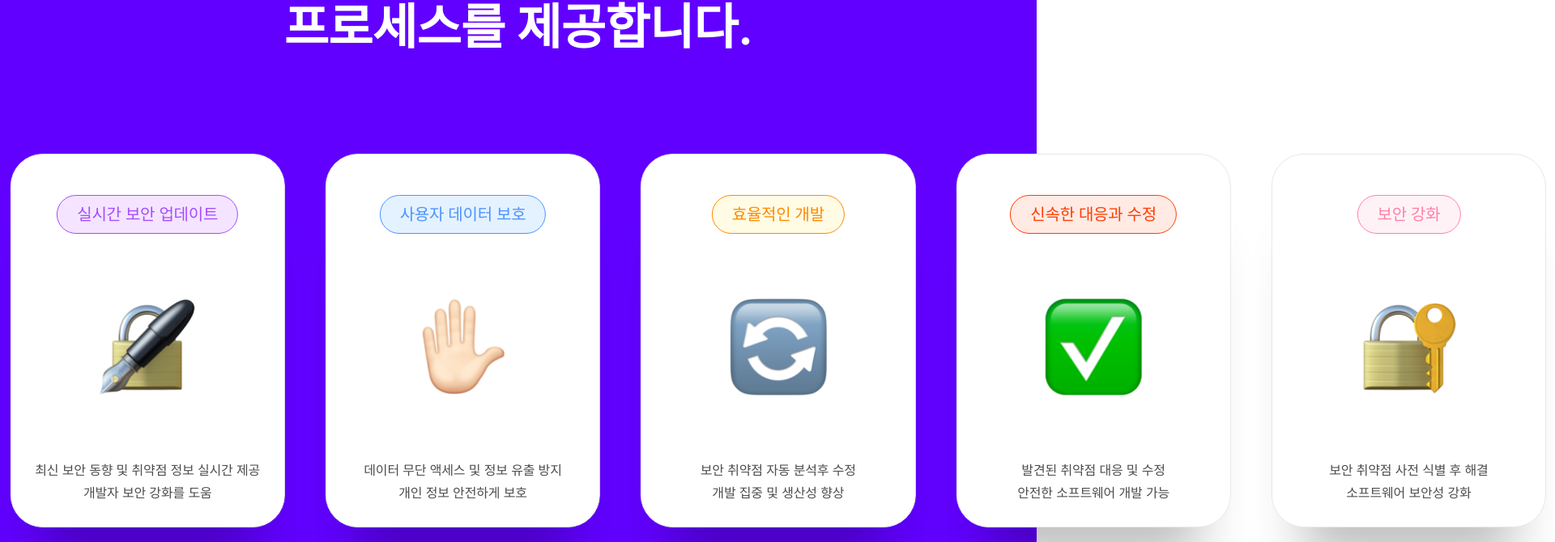
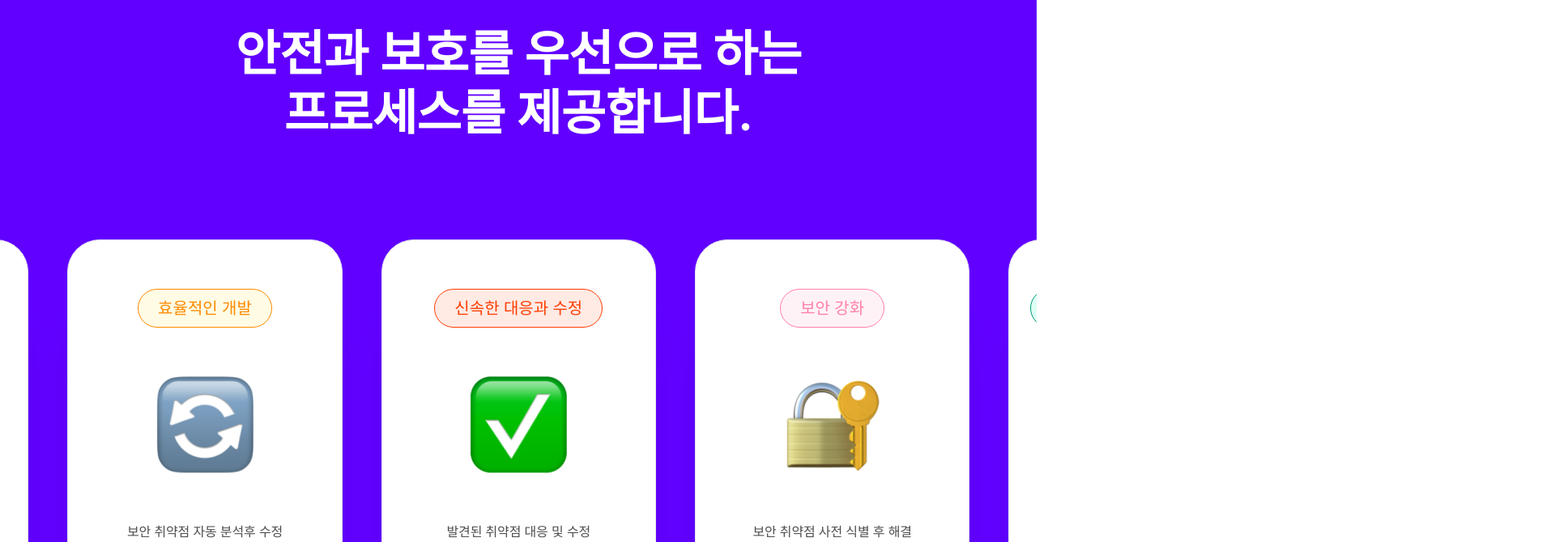
Before and after one commit to sockki/flawDetector, a Next.js app: page / in a window 1280 px wide. Shown: the part 3946-4616 px from the top of the page at 81% size, 1920 px wide, since content can reach past the window. Built offline with nearby package versions, Linux system fonts and the light colour scheme.

Commit message:
Refactor: 캐러셀 리팩토링

```diff
--- a/src/app/_components/Carousel.tsx
+++ b/src/app/_components/Carousel.tsx
@@ -1,7 +1,6 @@
 'use client';
 
 import Image from 'next/image';
-import { twMerge } from 'tailwind-merge';
 
 import {
   carouselEmoji1,
@@ -11,6 +10,8 @@ import {
   carouselEmoji5,
   carouselEmoji6,
 } from '@/public/index';
+import Marquee from 'react-fast-marquee';
+import { twMerge } from 'tailwind-merge';
 
 const cards = [
   {
@@ -53,49 +54,38 @@ const cards = [
 
 export default function Carousel() {
   return (
-    <section className="flex min-h-screen items-center justify-center bg-primary-500">
-      <div className="flex flex-col items-center gap-[12.1rem]">
-        <h1 className="text-center text-[6rem] font-bold leading-[7.261rem] tracking-[-0.01em] text-white">
+    <section className="min-h-screen w-screen overflow-hidden bg-primary-500">
+      <div className="flex flex-col items-center gap-[12.1rem] py-[14.2rem]">
+        <h2 className="text-center text-[6rem] font-bold leading-[7.261rem] tracking-[-0.01em] text-white">
           안전과 보호를 우선으로 하는 <br />
           프로세스를 제공합니다.
-        </h1>
+        </h2>
 
-        <div className="relative flex animate-slide gap-[5rem] whitespace-nowrap">
-          {[...cards, ...cards].map(card => (
+        <Marquee autoFill>
+          {cards.map(card => (
             <div
               key={card.title}
-              className={twMerge(
-                'flex h-[46.126rem] w-[33.932rem] flex-col items-center justify-between rounded-[4rem] border bg-white',
-                'shadow-[0rem_8rem_6rem_-4rem_rgba(0,0,0,0.25)]',
-              )}
+              className="mx-[2.4rem] flex h-[46.126rem] w-[33.932rem] flex-col items-center justify-evenly rounded-[4rem] border bg-white shadow-[0rem_8rem_6rem_-4rem_rgba(0,0,0,0.25)]"
             >
-              <div className="mt-[5rem] flex items-center justify-center">
-                <div
-                  className={`inline-flex transform rounded-full border px-[2.4rem] py-[0.8rem] text-center ${card.style}`}
-                >
-                  <h2 className="text-[2rem] font-medium leading-[3rem] tracking-[-0.011em]">
-                    {card.title}
-                  </h2>
-                </div>
+              <div
+                className={twMerge(
+                  'flex rounded-full border px-[2.4rem] py-[0.8rem] text-center text-[2rem] font-medium',
+                  card.style,
+                )}
+              >
+                {card.title}
               </div>
 
-              <div className="flex h-[18rem] w-[12rem] items-center justify-center">
-                <Image src={card.emoji} alt={card.title} />
-              </div>
+              <Image width={120} height={180} src={card.emoji} alt={card.title} />
 
-              <div className="mb-[3rem] flex flex-col items-center gap-[0.4rem]">
+              <div className="flex flex-col items-center gap-[0.4rem] text-center text-[1.6rem] leading-[2.4rem] tracking-[-0.01em] text-neutral-60">
                 {card.texts.map(text => (
-                  <p
-                    key={card.title}
-                    className="text-center text-[1.6rem] leading-[2.4rem] tracking-[-0.01em] text-neutral-60"
-                  >
-                    {text}
-                  </p>
+                  <p key={card.title}>{text}</p>
                 ))}
               </div>
             </div>
           ))}
-        </div>
+        </Marquee>
       </div>
     </section>
   );
```
